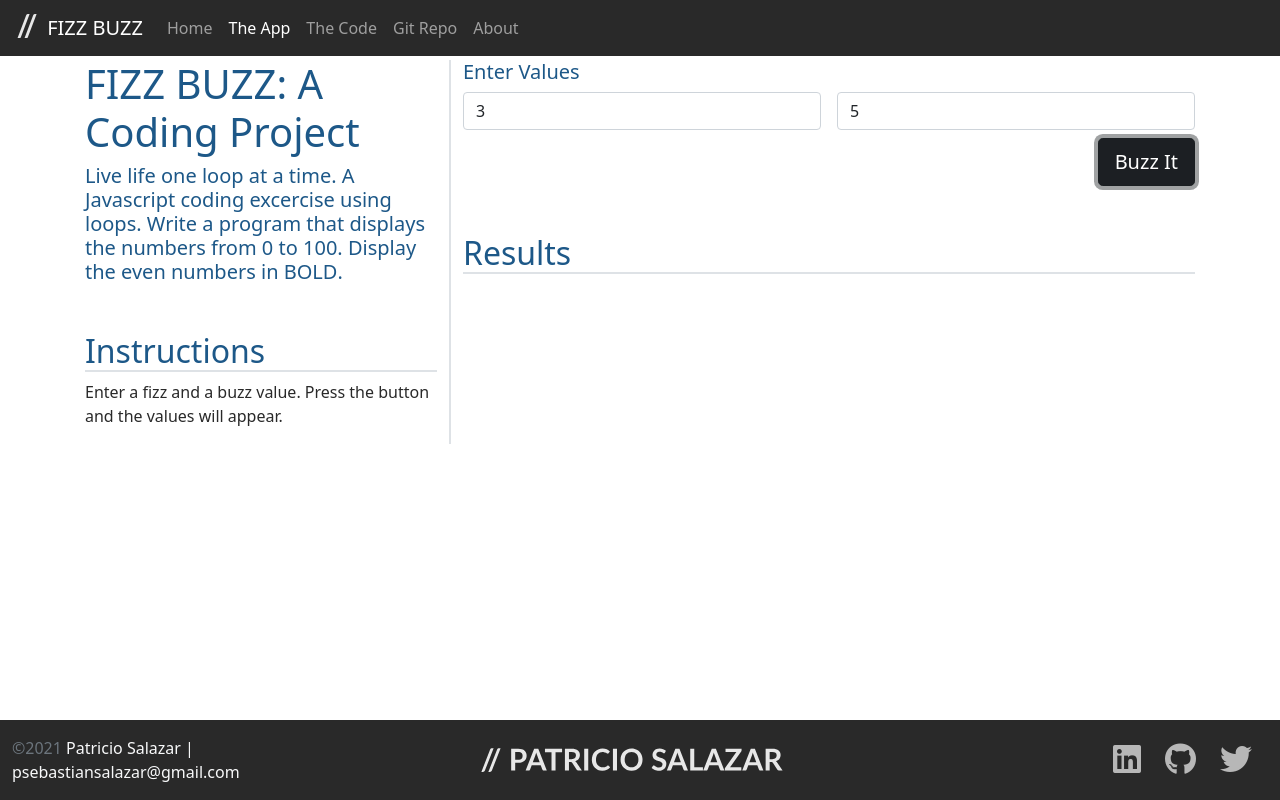
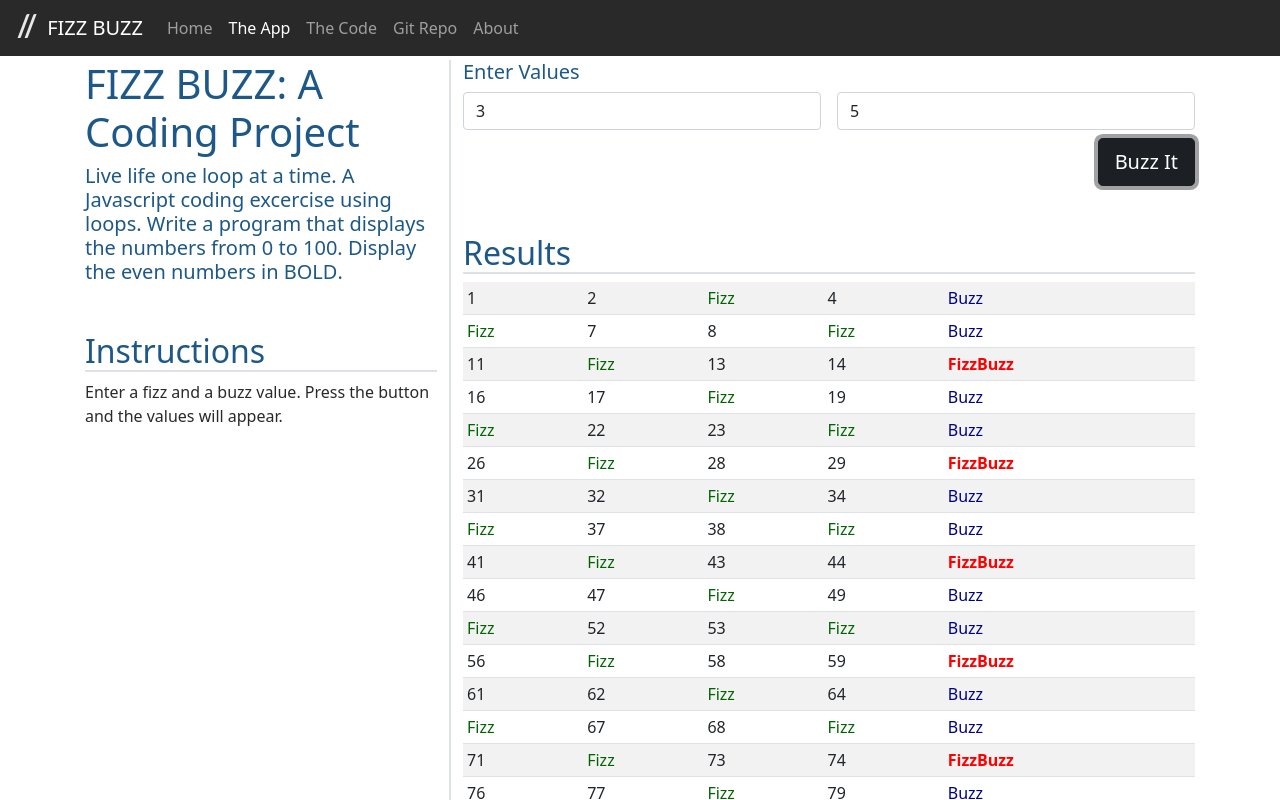
Before and after one commit to patriciosebastian/FizzBuzz, a plain HTML site: page app.html in a window 1280 px wide. Both pictures are taken after a click on the button "Buzz It". Shown: the top 800 px of the page. Drawn offline with nearby package versions, Linux system fonts and the light colour scheme.

Commit message:
finished up fizzbuzz logic, display results to page

```diff
--- a/app.html
+++ b/app.html
@@ -110,6 +110,15 @@
             </div>
         </div>
     </footer>
+    <template id="fbTemplate">
+        <tr>
+            <td></td>
+            <td></td>
+            <td></td>
+            <td></td>
+            <td></td>
+        </tr>
+    </template>
     <!-- External JS -->
     <script src="js/site.js"></script>
     <script>
--- a/css/site.css
+++ b/css/site.css
@@ -60,6 +60,19 @@ footer .social>a:hover {
     color: var(--secondary-color);
 }
 
+.Fizz {
+    color: darkgreen;
+}
+
+.Buzz {
+    color: darkblue;
+}
+
+.FizzBuzz {
+    color: red;
+    font-weight: bold;
+}
+
 code[class*="language-"],
 pre[class*="language-"] {
     white-space: pre-wrap;
--- a/js/site.js
+++ b/js/site.js
@@ -1,39 +1,75 @@
 // Get values from the user. We need to get the fizz and the buzz value.
 function getValues() {
     // get the user values from the page
+    let fizzValue = document.querySelector("#fizzValue").value;
+    let buzzValue = document.querySelector("#buzzValue").value;
 
     // parse for numbers
+    fizzValue = parseInt(fizzValue);
+    buzzValue = parseInt(buzzValue);
 
-    // check to make sure numbers are integers
-
-    // we call fizzBuzz
-
-    // call displayData and write the values to the screen
+    // check to make sure numbers are integers and call fizzBuzz()
+    if (Number.isInteger(fizzValue) && Number.isInteger(buzzValue)) {
+        let fbArray = fizzBuzz(fizzValue, buzzValue);
+        displayData(fbArray);
+    } else {
+        alert("You must enter an integer");
+    }
 }
 
 function fizzBuzz(fizzValue, buzzValue) {
-    // init the returnArray
     let returnArray = [];
 
     // loop from 1 to 100
-
-    // we need to check the current value in three steps
-    // check to see if divisible by both (3 and 5)
-    // if so, push 'FizzBuzz' into an array and not the number
-
-    // check to see if divisible by fizz value (3)
-        // if so, push 'Fizz' into an array and not the number
-
-    // check to see if divisible by buzz value (5)
-    // if so, push 'Buzz' into an array and not the number
-
-    // if none, then push the number into the array
-
-    returnArray;
+    for (let i = 1; i <= 100; i++) {
+        // check to see if divisible by both (3 and 5)
+        // check to see if divisible by fizz value (3)
+        // check to see if divisible by buzz value (5)
+        if (i % fizzValue == 0 && i % buzzValue == 0) {
+            returnArray.push('FizzBuzz');
+        } else if (i % fizzValue == 0) {
+            returnArray.push('Fizz');
+        } else if (i % buzzValue == 0) {
+            returnArray.push('Buzz');
+        } else {
+            returnArray.push(i);
+        }
+    }
+    return returnArray;
 }
 
+// create a table row for each item
 function displayData(fbArray) {
-    // loop over the array and create a table row (<tr>) for each item.
+    // get the table body element from the page
+    let tableBody = document.querySelector("#results");
 
-    // add all the rows to the table.
+    //get the template row
+    let templateRow = document.querySelector("#fbTemplate");
+
+    // clear table first
+    tableBody.innerHTML = "";
+
+    for (let i = 0; i < fbArray.length; i += 5) {
+        let tableRow = document.importNode(templateRow.content, true);
+        // grab just the <td>'s to put into array
+        let rowCols = tableRow.querySelectorAll("td");
+
+        rowCols[0].classList.add(fbArray[i]);
+        rowCols[0].textContent = fbArray[i];
+
+        rowCols[1].classList.add(fbArray[i + 1]);
+        rowCols[1].textContent = fbArray[i+1];
+
+        rowCols[2].classList.add(fbArray[i +2]);
+        rowCols[2].textContent = fbArray[i+2];
+
+        rowCols[3].classList.add(fbArray[i + 3]);
+        rowCols[3].textContent = fbArray[i+3];
+
+        rowCols[4].classList.add(fbArray[i + 4]);
+        rowCols[4].textContent = fbArray[i+4];
+
+        // add all the rows to the table
+        tableBody.appendChild(tableRow);
+    }
 }
```
